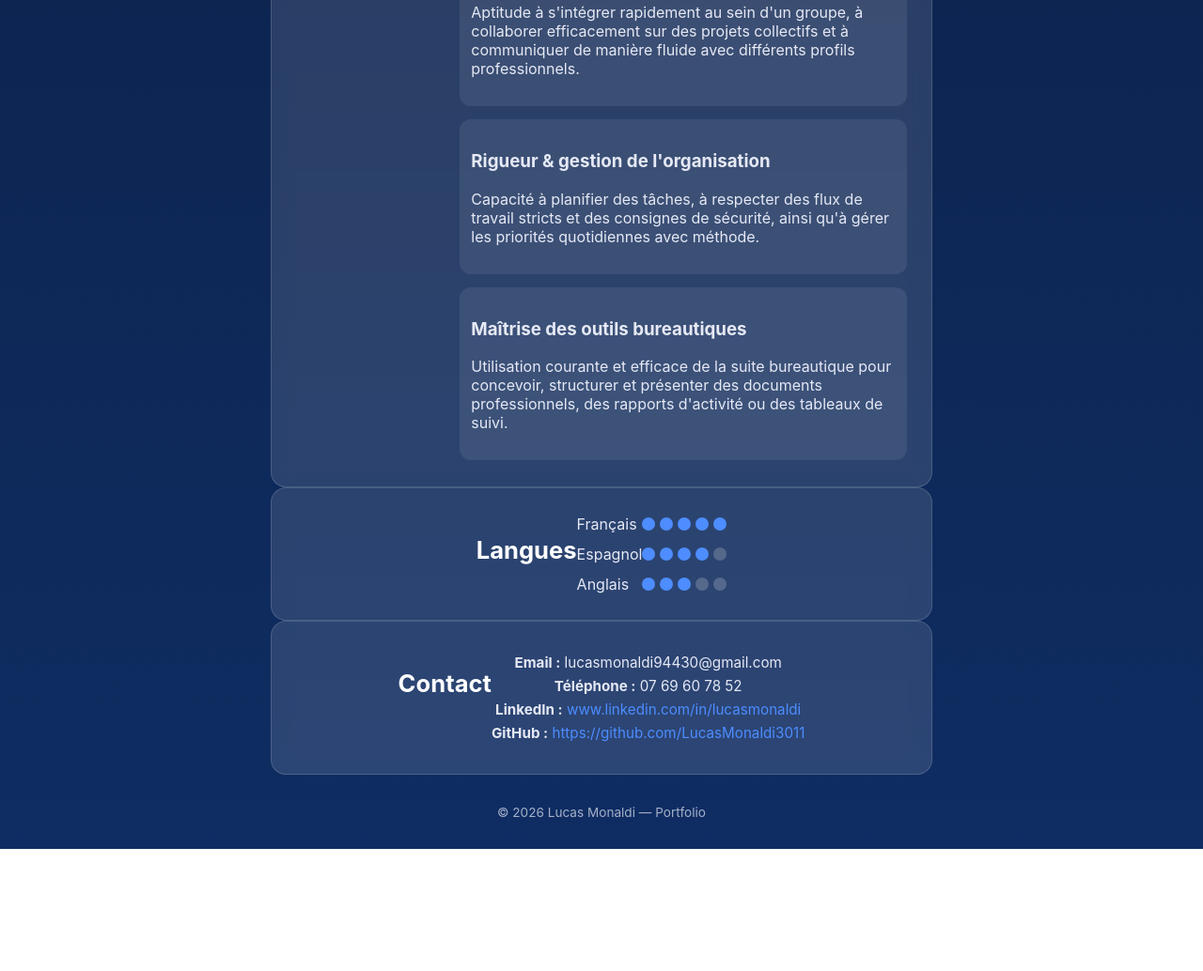
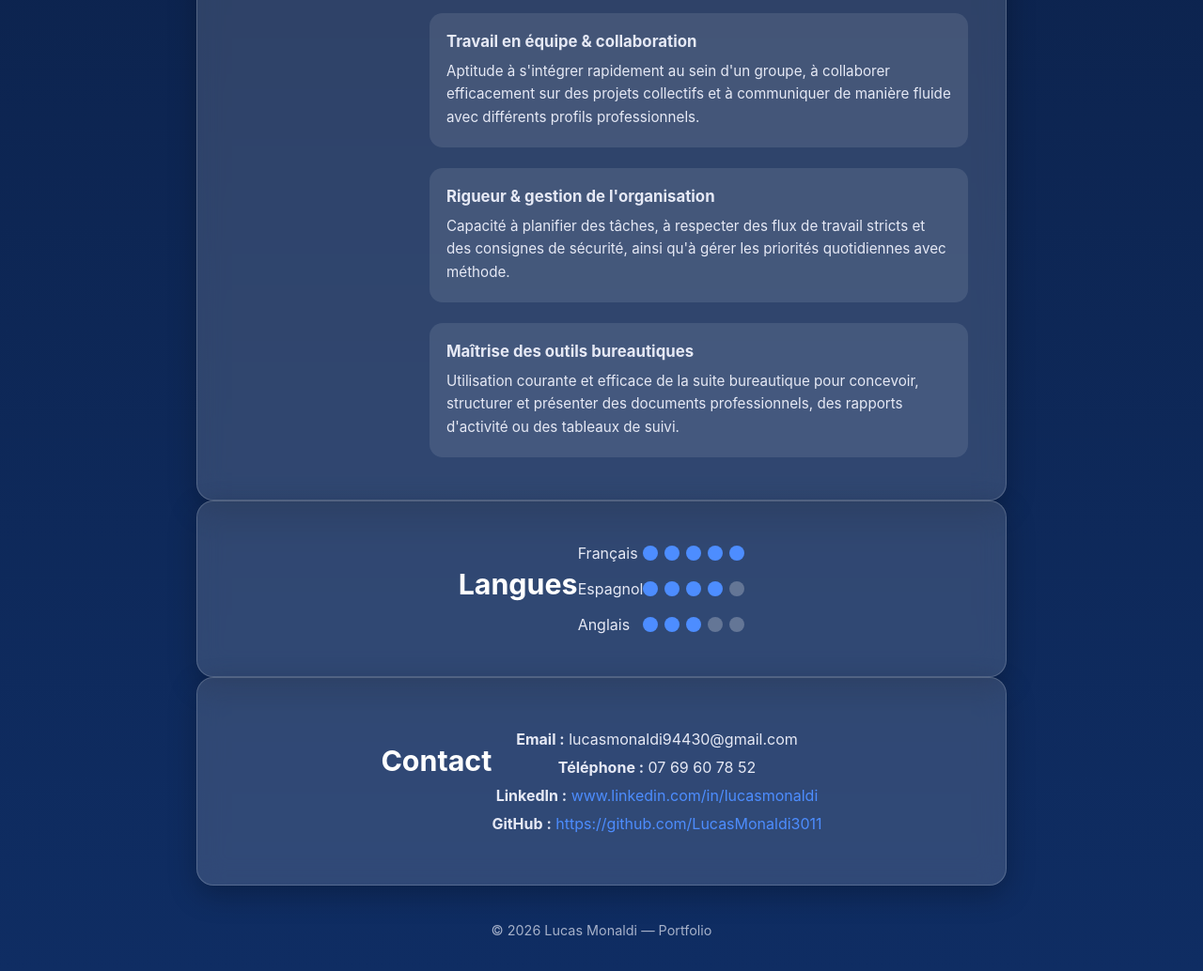
Before and after one commit to LucasMonaldi3011/lucasmonaldi, a plain HTML site: page index.html in a window 1280 px wide. Shown: the part 1150-2184 px from the top of the page at 94% size. Before the commit the page ends 2054 px from the top, so only its background shows below. Drawn offline with Linux system fonts and the light colour scheme.

Commit message:
Adjust styles for layout and spacing improvements
Updated various styles for improved layout and spacing.

```diff
--- a/style.css
+++ b/style.css
@@ -5,7 +5,7 @@
   --blue4: #4d8dff;
   --white: #ffffff;
   --text: #e6e9f5;
-  --radius: 16px;
+  --radius: 18px;
   --transition: 0.3s ease;
   --font: "Inter", system-ui, sans-serif;
 }
@@ -60,23 +60,23 @@ body {
 
 /* HERO */
 .hero {
-  padding: 100px 7% 60px;
+  padding: 110px 7% 70px;
   text-align: center;
 }
 
 .hero-inner h1 {
-  font-size: 2.6rem;
-  margin-bottom: 8px;
+  font-size: 2.8rem;
+  margin-bottom: 10px;
 }
 
 .hero-inner h2 {
   font-size: 1.3rem;
   opacity: 0.85;
-  margin-bottom: 24px;
+  margin-bottom: 28px;
 }
 
 .hero-inner button {
-  padding: 10px 22px;
+  padding: 12px 26px;
   border-radius: 999px;
   border: none;
   background: var(--blue3);
@@ -91,80 +91,94 @@ body {
   transform: translateY(-2px);
 }
 
-/* SECTIONS — FIX CENTRAGE */
+/* SECTIONS */
 .section {
-  padding: 40px 7%;
+  padding: 60px 7%;
   display: flex;
   justify-content: center;
 }
 
-/* CARD — VRAIMENT CENTRÉE */
+/* CARD — version harmonieuse */
 .card {
-  background: rgba(255, 255, 255, 0.12);
-  backdrop-filter: blur(10px);
-  padding: 28px 26px;
+  background: rgba(255, 255, 255, 0.14);
+  backdrop-filter: blur(14px);
+  padding: 45px 40px;              /* PLUS D’ESPACE */
   border-radius: var(--radius);
-  max-width: 650px;        /* plus petit */
+  max-width: 780px;                /* LARGEUR PLUS HARMONIEUSE */
   width: 100%;
-  margin: 0 auto;          /* CENTRAGE RÉEL */
-  border: 1px solid rgba(255, 255, 255, 0.15);
+  margin: 0 auto;                  /* CENTRAGE PARFAIT */
+  border: 1px solid rgba(255, 255, 255, 0.18);
+  box-shadow: 0 10px 30px rgba(0,0,0,0.25);
 }
 
 /* TITRES */
 .section-title {
-  font-size: 1.6rem;
-  margin-bottom: 16px;
+  font-size: 1.9rem;
+  margin-bottom: 25px;
   color: var(--white);
   text-align: center;
 }
 
+/* TEXTE */
 .section-text {
-  line-height: 1.6;
-  opacity: 0.9;
+  line-height: 1.75;               /* PLUS AÉRÉ */
+  opacity: 0.95;
   text-align: center;
-  font-size: 0.98rem;
+  font-size: 1.05rem;
 }
 
 /* COMPÉTENCES */
 .skills-list {
   display: grid;
-  gap: 14px;
+  gap: 22px;                       /* PLUS D’ESPACE ENTRE LES BLOCS */
 }
 
 .skill-item {
-  background: rgba(255, 255, 255, 0.08);
-  padding: 14px 12px;
-  border-radius: 12px;
+  background: rgba(255, 255, 255, 0.10);
+  padding: 20px 18px;              /* PLUS D’ESPACE INTERNE */
+  border-radius: 14px;
   transition: var(--transition);
+}
+
+.skill-item h3 {
+  margin: 0 0 10px;
+  font-size: 1.05rem;
+}
+
+.skill-item p {
+  margin: 0;
+  font-size: 0.95rem;
+  line-height: 1.6;
 }
 
 .skill-item:hover {
   transform: translateY(-2px);
-  background: rgba(255, 255, 255, 0.15);
+  background: rgba(255, 255, 255, 0.18);
 }
 
 /* LANGUES */
 .lang-list {
   display: flex;
   flex-direction: column;
-  gap: 12px;
+  gap: 18px;                       /* PLUS D’ESPACE */
 }
 
 .lang-item {
   display: flex;
   justify-content: space-between;
   align-items: center;
+  font-size: 1rem;
 }
 
 .lang-points {
   display: flex;
-  gap: 5px;
+  gap: 7px;
 }
 
 .lang-points span {
-  width: 14px;
-  height: 14px;
-  background: rgba(255, 255, 255, 0.2);
+  width: 16px;
+  height: 16px;
+  background: rgba(255, 255, 255, 0.25);
   border-radius: 50%;
 }
 
@@ -174,8 +188,8 @@ body {
 
 /* CONTACT */
 .contact-info p {
-  margin: 6px 0;
-  font-size: 0.95rem;
+  margin: 10px 0;
+  font-size: 1rem;
   text-align: center;
 }
 
@@ -191,10 +205,15 @@ body {
 /* FOOTER */
 .footer {
   text-align: center;
-  padding: 18px;
+  padding: 25px;
   opacity: 0.7;
-  font-size: 0.85rem;
+  font-size: 0.9rem;
 }
 
 /* RESPONSIVE */
 @media (max-width: 768px) {
+  .card {
+    padding: 32px 24px;
+    max-width: 92%;
+  }
+}
```
